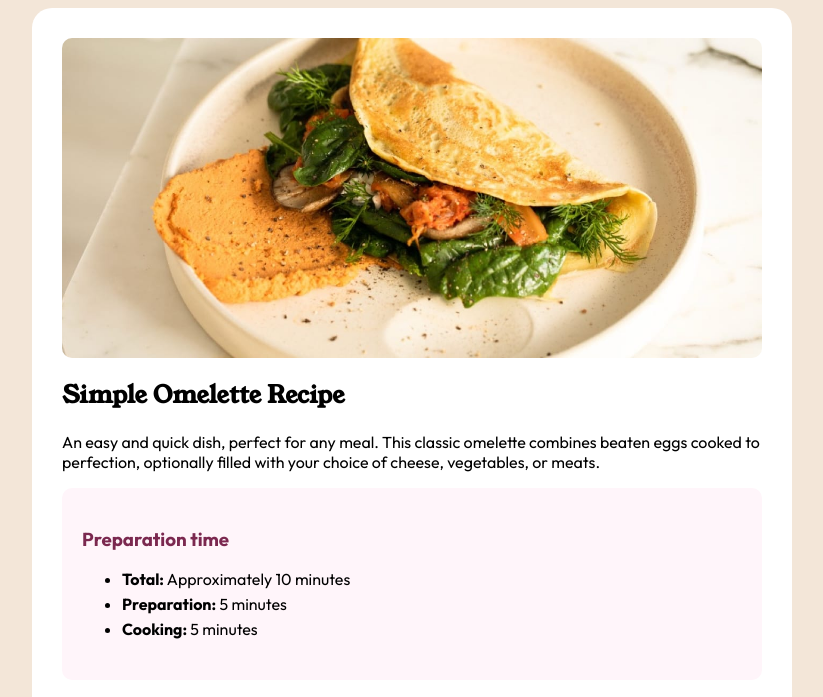
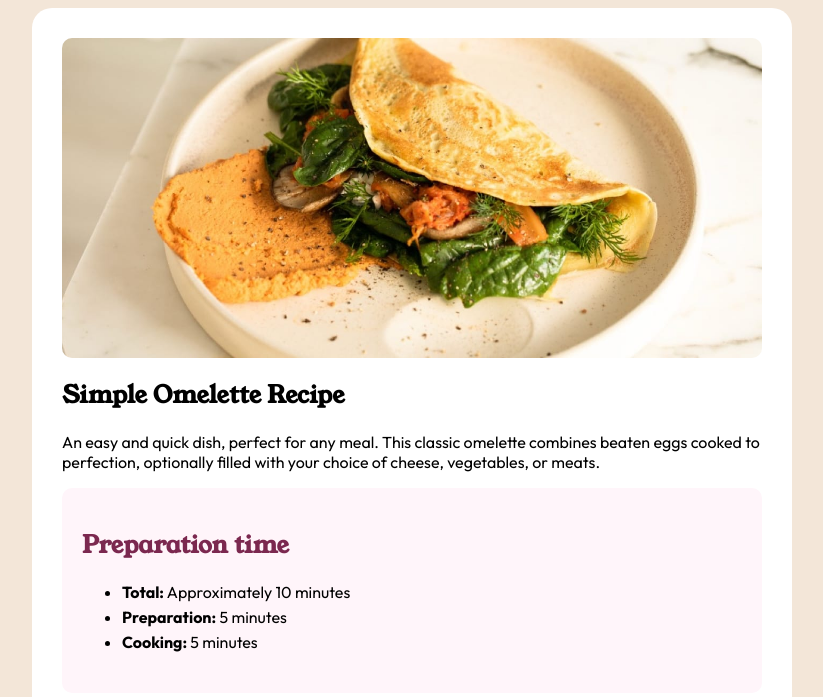
Before and after one commit to kingskyro64/Recipe-page-main, a plain HTML site: page index.html in a window 1280 px wide. Shown: the top 697 px of the page, without its empty margins (228-1051 px from the left). Drawn offline with Linux system fonts and the light colour scheme.

Commit message:
Update index.html

```diff
--- a/index.html
+++ b/index.html
@@ -17,6 +17,7 @@
 
 </head>
 <body>
+  <main>
     <article>
       <main class="container">
         <img class="container-img" src="./assets/images/image-omelette.jpeg" alt="Omelette" >
@@ -29,7 +30,7 @@
       </p>
 
       <div class="preparation">
-    <h3>Preparation time</h3>
+        <h2>Preparation time</h2>
         <ul>
           <li><span class="bold">Total:</span> Approximately 10 minutes</li>
           <li><span class="bold">Preparation:</span> 5 minutes</li>
@@ -92,7 +93,6 @@
           </div>
         </div>
       </div>
-
   </main>
 
   <div class="attribution">
```
Lines whose indentation alone changed are shown as unchanged.
